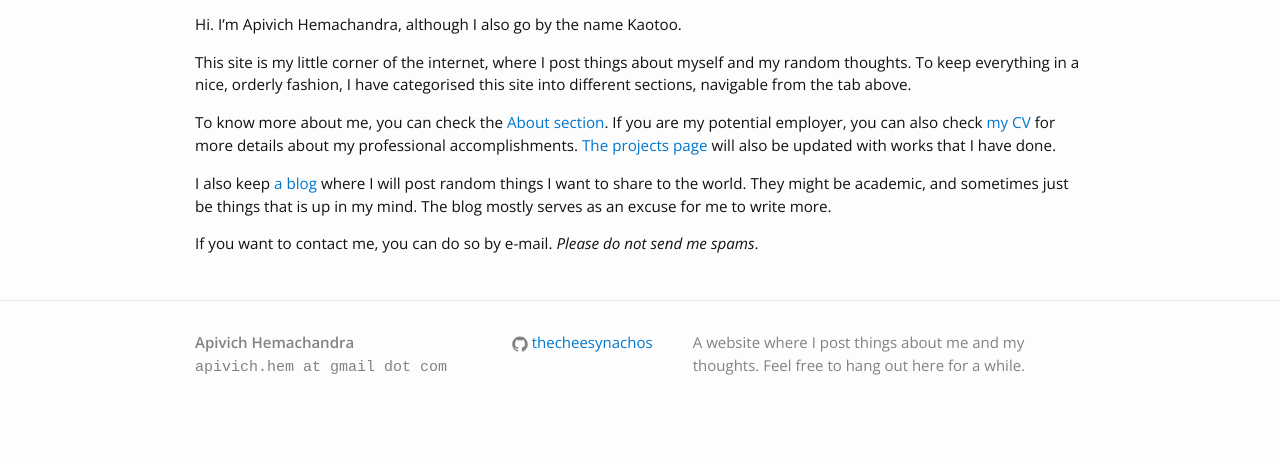
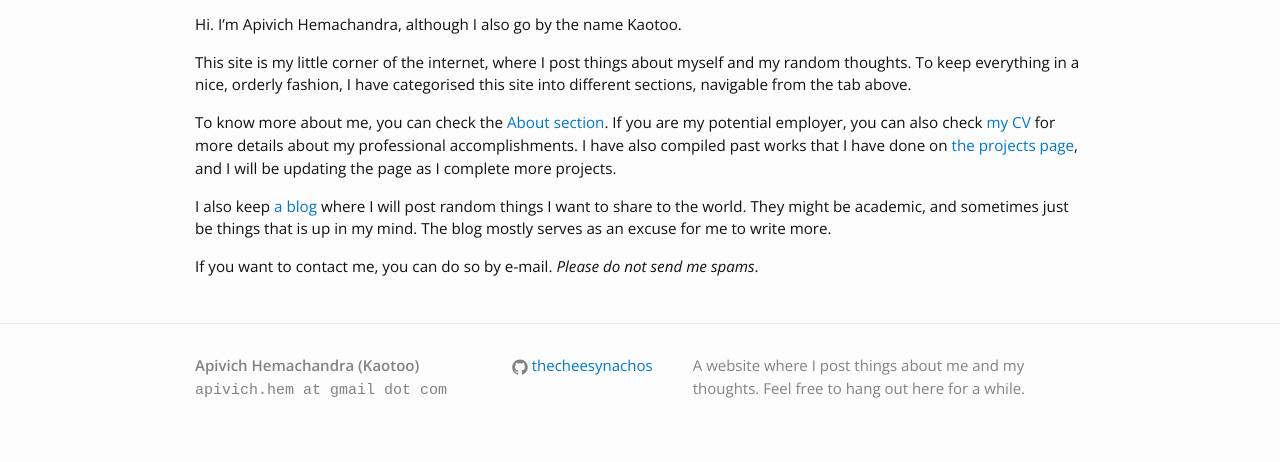
Before and after one commit to apivich-h/apivich-h.github.io, a Jekyll site: the page built from pages/index.md, in a window 1280 px wide. Shown: the part 473-935 px from the top of the page. Built offline with Jekyll 4.4.1, drawn with Linux system fonts in a browser that asks for light colours; before the commit the page ends 912 px from its top, so only the background shows below that.

Commit message:
formatting edits to site

```diff
--- a/_config.yml
+++ b/_config.yml
@@ -1,5 +1,7 @@
 # Site settings
 title: Apivich Hemachandra
+title_short: Apivich H.
+nickname: Kaotoo
 general_email: apivich.hem at gmail dot com
 
 description: > # this means to ignore newlines until "baseurl:"
--- a/_includes/footer.html
+++ b/_includes/footer.html
@@ -7,7 +7,7 @@
     <div class="footer-col-wrapper">
       <div class="footer-col  footer-col-1">
         <ul class="contact-list">
-          <li><strong>{{ site.title }}</strong></li>
+          <li><strong>{{ site.title }} ({{ site.nickname }})</strong></li>
           <li><tt>{{ site.general_email }}</tt></li>
         </ul>
       </div>
--- a/_includes/head.html
+++ b/_includes/head.html
@@ -3,7 +3,7 @@
   <meta http-equiv="X-UA-Compatible" content="IE=edge">
   <meta name="viewport" content="width=device-width, initial-scale=1">
 
-  <title>{% if page.title %}{{ page.title }}{% else %}{{ site.title }}{% endif %}</title>
+  <title>{% if page.title %}{{ page.title }}{% else %}{{ site.title }}{% endif %} - {{ site.title_short }}</title>
   <meta name="description" content="{% if page.excerpt %}{{ page.excerpt | strip_html | strip_newlines | truncate: 160 }}{% else %}{{ site.description }}{% endif %}">
   <link rel="shortcut icon" type="image/png" href="{{ site.baseurl }}/images/icon.png">
   <link rel="stylesheet" href="{{ "/css/main.css" | prepend: site.baseurl }}">
--- a/pages/index.md
+++ b/pages/index.md
@@ -11,7 +11,7 @@ Hi. I'm Apivich Hemachandra, although I also go by the name Kaotoo.
 
 This site is my little corner of the internet, where I post things about myself and my random thoughts. To keep everything in a nice, orderly fashion, I have categorised this site into different sections, navigable from the tab above.
 
-To know more about me, you can check the <a href="/about">About section</a>. If you are my potential employer, you can also check <a href="/cv">my CV</a> for more details about my professional accomplishments. <a href="/projects">The projects page</a> will also be updated with works that I have done.
+To know more about me, you can check the <a href="/about">About section</a>. If you are my potential employer, you can also check <a href="/cv">my CV</a> for more details about my professional accomplishments. I have also compiled past works that I have done on <a href="/projects">the projects page</a>, and I will be updating the page as I complete more projects.
 
 I also keep <a href="/blog">a blog</a> where I will post random things I want to share to the world. They might be academic, and sometimes just be things that is up in my mind. The blog mostly serves as an excuse for me to write more.
 
```
Also changed, not shown: pages/youtube.md (+1 -1 lines).
